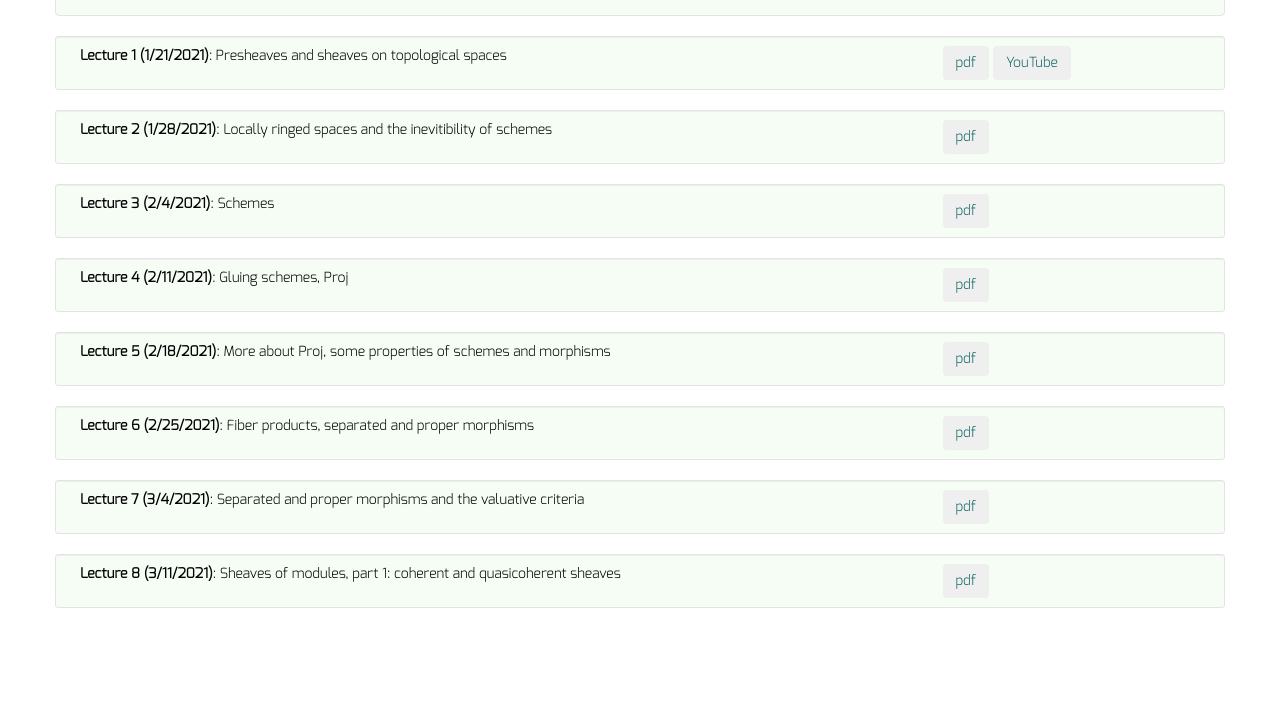
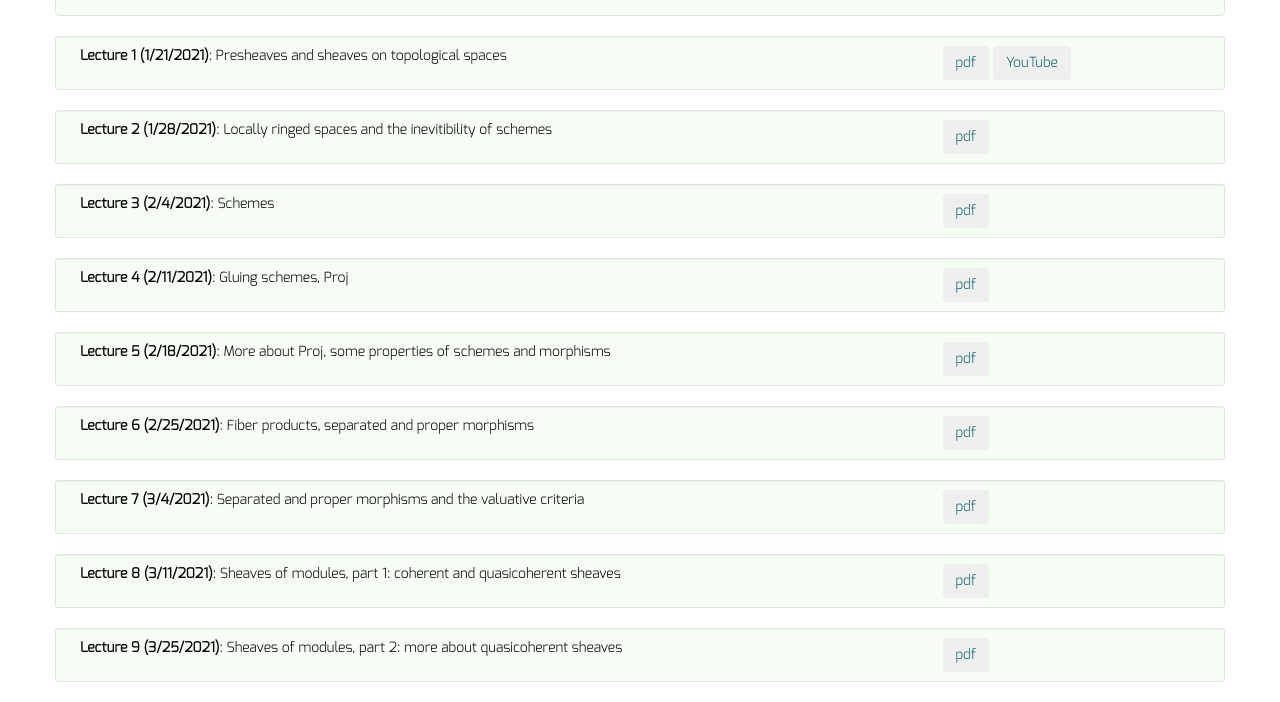
Before and after one commit to dkrashen/schemes, a Jekyll site: the page built from lectures/index.html, in a window 1280 px wide, cut to the strip 310-1012 px from the top of the page. Built offline with Jekyll 4.4.1, drawn with Linux system fonts in a browser that asks for light colours; before the commit the page ends 938 px from its top, so only the background shows below that.

Commit message:
add lecture 9

```diff
--- a/_data/lectures.yml
+++ b/_data/lectures.yml
@@ -23,3 +23,6 @@
 - title: "Lecture 8 (3/11/2021)"
   description: "Sheaves of modules, part 1: coherent and quasicoherent sheaves"
   filename: "lecture8.pdf"
+- title: "Lecture 9 (3/25/2021)"
+  description: "Sheaves of modules, part 2: more about quasicoherent sheaves"
+  filename: "lecture9.pdf"
```
Also changed, not shown: 1 other file.
